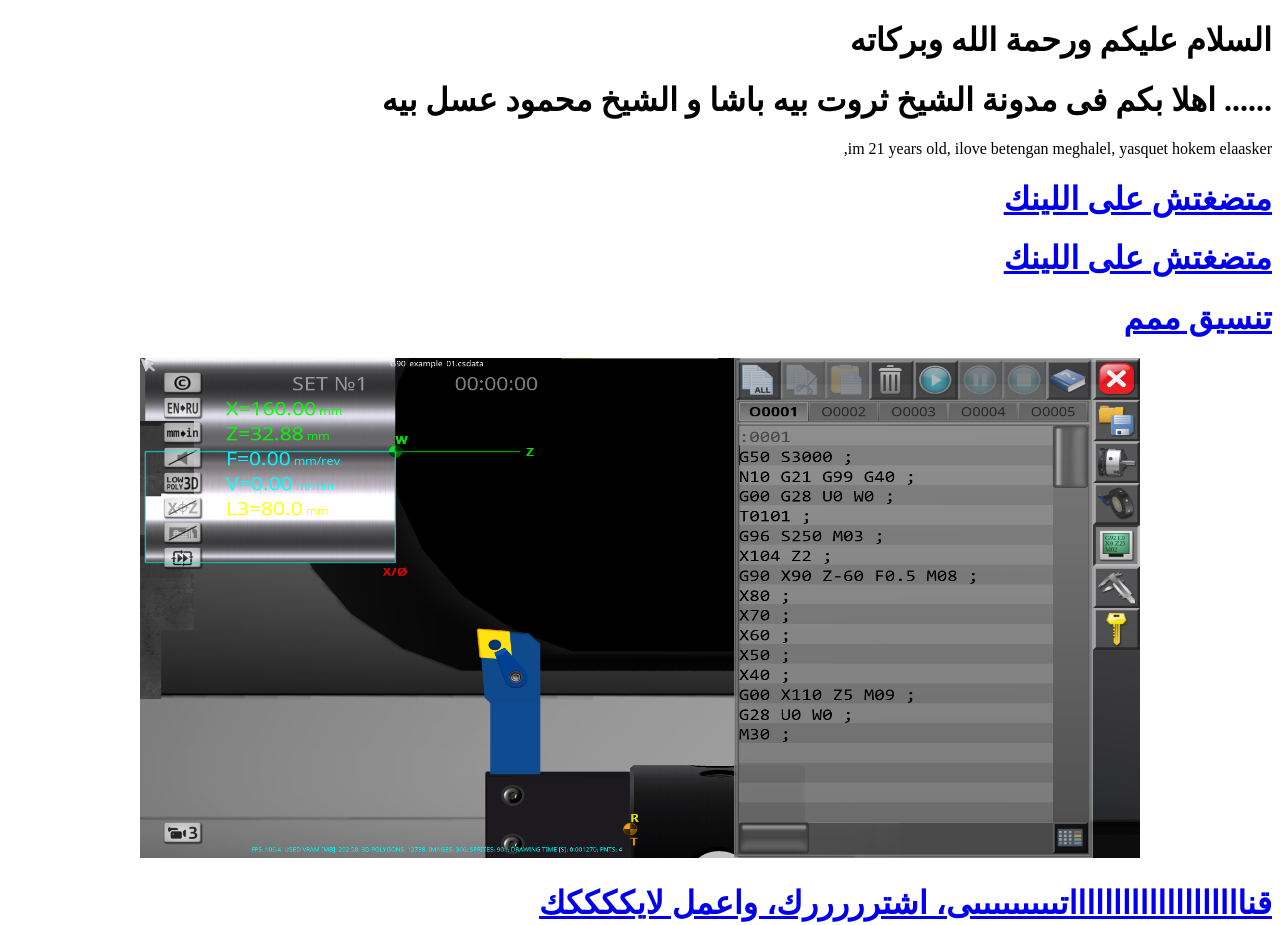
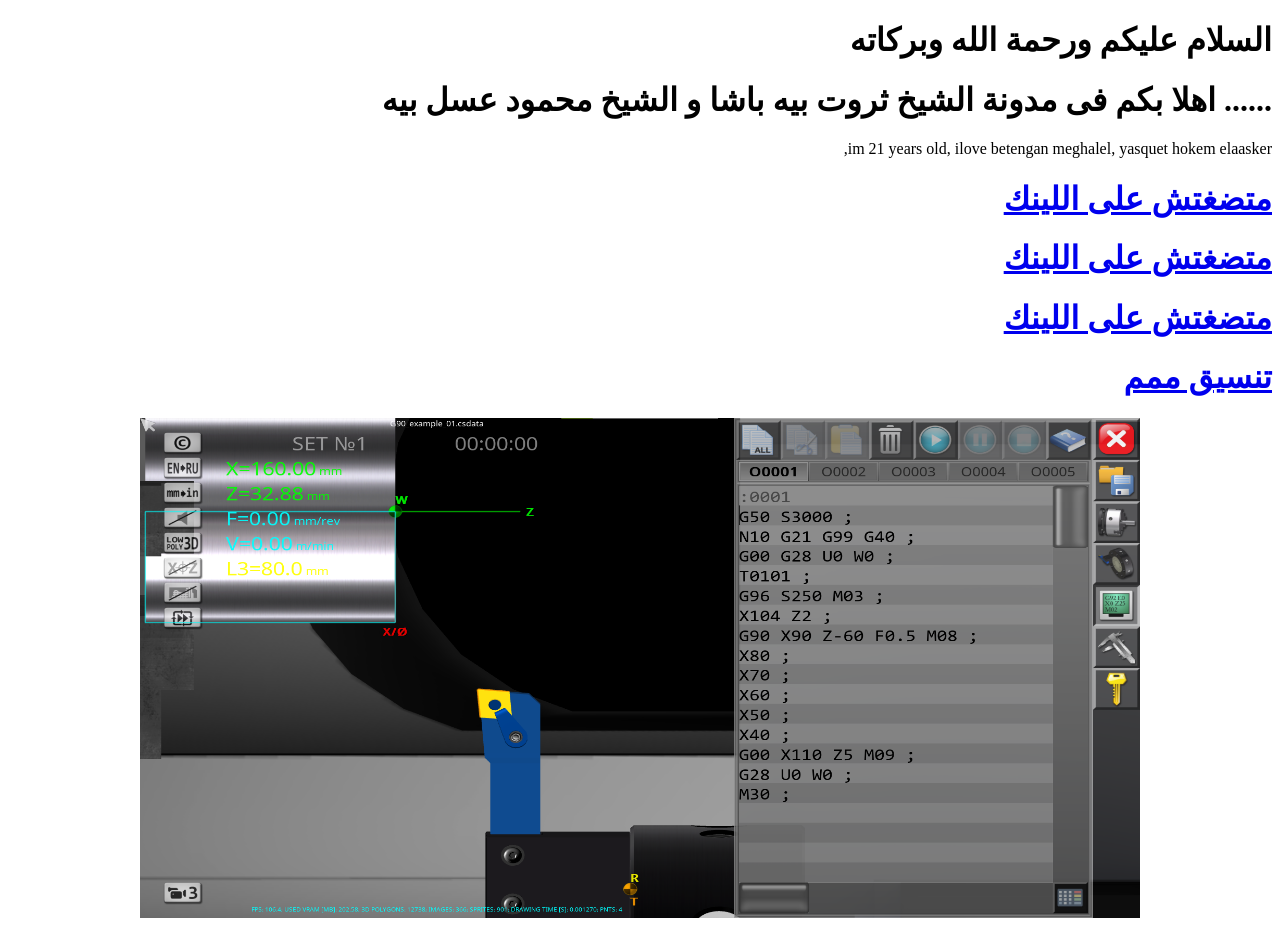
Before and after one commit to ahmed44577/basha-elamaga-, a plain HTML site: page index.html in a window 1280 px wide. Shown: the top 925 px of the page. Drawn offline with Linux system fonts and the light colour scheme.

Commit message:
Update index.html

```diff
--- a/index.html
+++ b/index.html
@@ -31,6 +31,10 @@ im 21 years old, ilove betengan meghalel,
         متضغتش على اللينك
     </h1>
 </a>
+<a href="mmm.html" target="_blank">
+    <h1>
+        متضغتش على اللينك
+    </h1>
 </a>
 <a href="تحسين.html" target="_blank">
     <h1>
```
